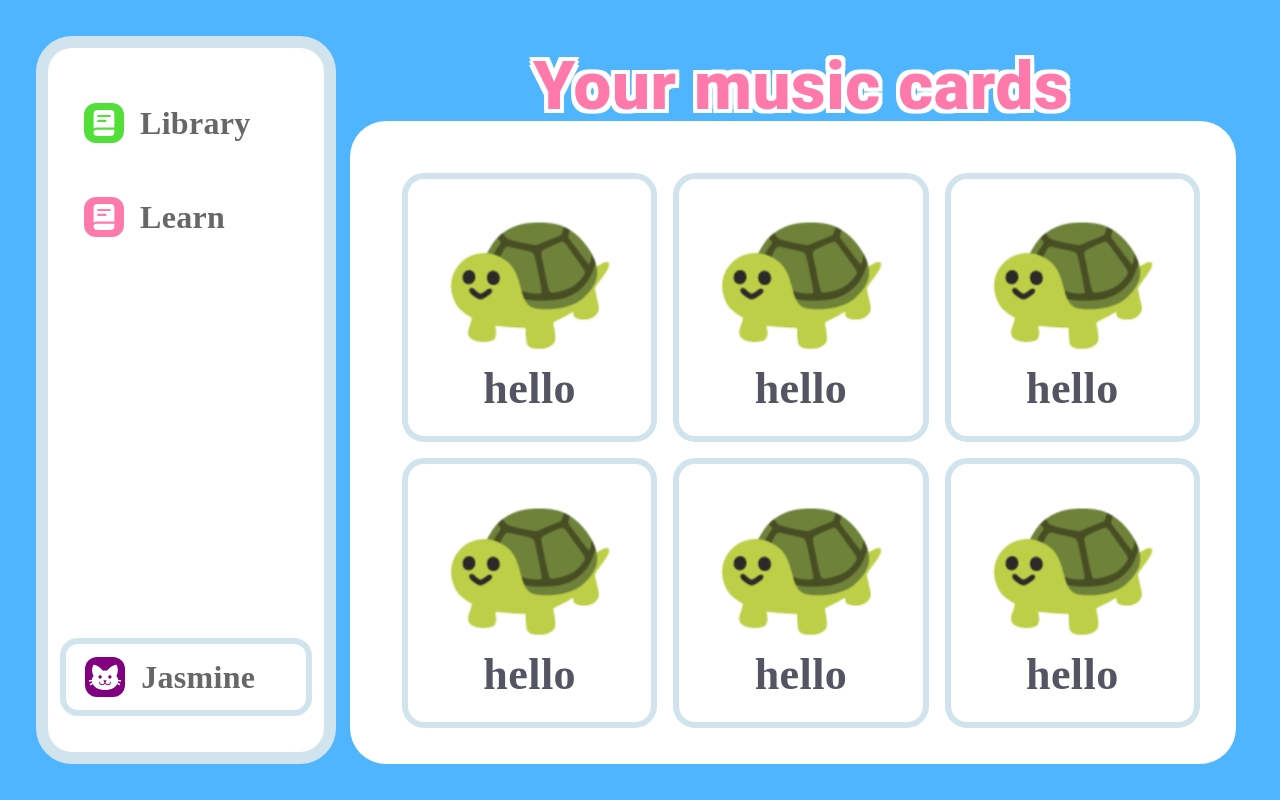
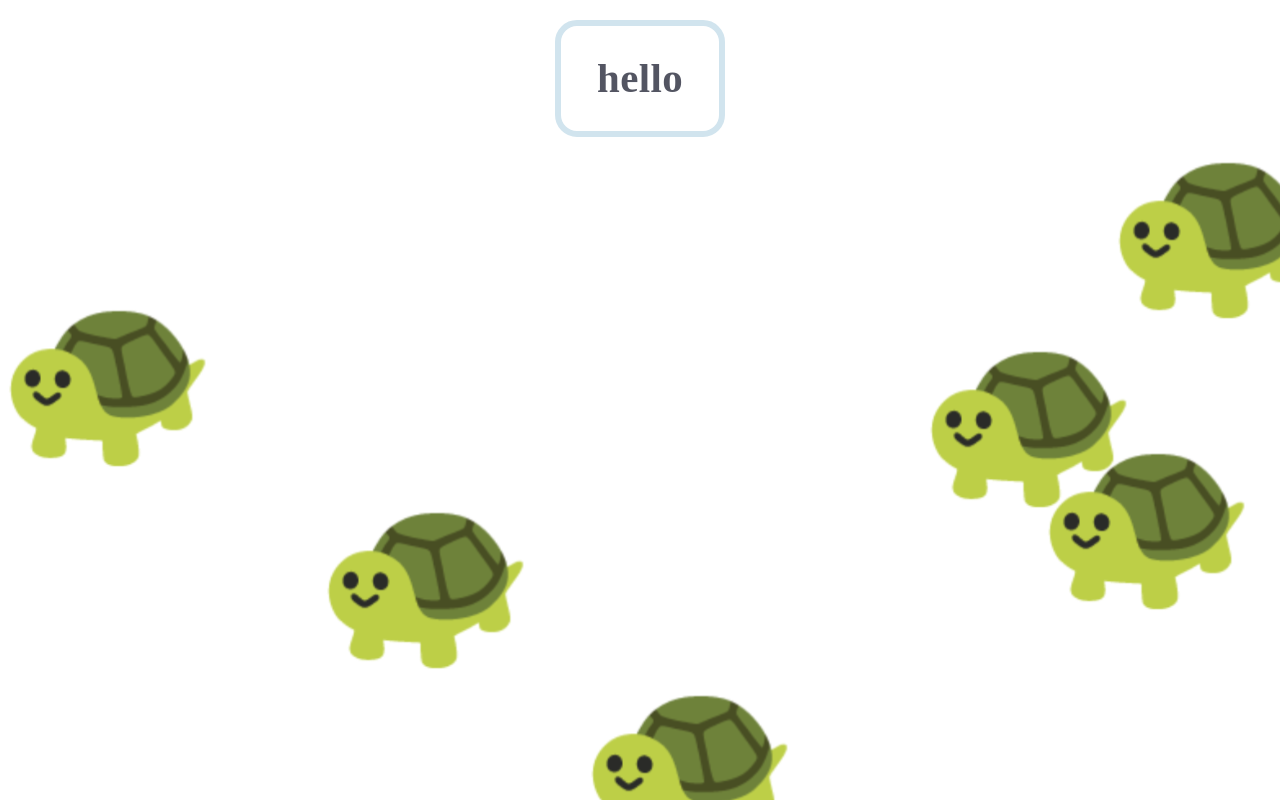
Before and after one commit to IdkwhatImD0ing/ABSeas, a Next.js app in the folder frontend/: page / in a window 1280 px wide. Built offline with nearby package versions, Linux system fonts and the light colour scheme.

Commit message:
animation for objects

```diff
--- a/frontend/app/page.js
+++ b/frontend/app/page.js
@@ -1,11 +1,13 @@
 import Home from "@/components/Home/Home";
 import { Box } from "@mui/material";
 import FlashcardPage from "@/components/flashcards/flashcardPage";
+import LyricsPage from "@/components/lyricsPage";
 export default function Default() {
   return (
     <Box width="100vw" height="100vh" top={0} left={0} overflow={"hidden"}>
       {/* <Home /> */}
-      <FlashcardPage />
+      {/* <FlashcardPage /> */}
+      <LyricsPage lyrics="hello" />
     </Box>
   );
 }
--- a/frontend/components/lyricsPage.js
+++ b/frontend/components/lyricsPage.js
@@ -1,30 +1,82 @@
-import React from 'react'
+"use client";
+import { useState, React, useEffect } from "react";
+import { Box, Typography } from "@mui/material";
+import { motion } from "framer-motion";
 
-function lyricsPage({lyrics}) {
+const getRandomPosition = (min, max) =>
+  Math.floor(Math.random() * (max - min + 1)) + min;
+
+function RandomPositionedImages() {
+  const [positions, setPositions] = useState([]);
+
+  useEffect(() => {
+    const maxX = window.innerWidth - 100;
+    const maxY = window.innerHeight - 100;
+    console.log(maxX);
+    const newPositions = Array.from({ length: 6 }, () => ({
+      // distance from left
+      // distance from top
+      x: getRandomPosition(0, maxX),
+      y: getRandomPosition(0, maxY),
+    }));
+
+    setPositions(newPositions);
+  }, []);
+  const wiggleAnimation = {
+    animate: {
+      rotate: [0, 10, -10, 10, -10, 0],
+      transition: { repeat: Infinity, duration: 2 },
+    },
+  };
   return (
+    <>
+      {positions.map((pos, index) => (
         <Box
-        display="flex"
-        justifyContent="flex-start"
-        width= "fit-content"
-        padding= "36px"
-        border= "6px solid #D1E4EE"
-        borderRadius= "22px"
+          key={index}
+          sx={{
+            position: "absolute",
+            left: `${pos.x}px`,
+            top: `${pos.y}px`,
+          }}
+        >
+          <motion.img src="./turtle.svg" alt="Turtle" {...wiggleAnimation} />
+        </Box>
+      ))}
+    </>
+  );
+}
+
+function LyricsPage({ lyrics }) {
+  return (
+    <Box sx={{ position: "relative", minHeight: "100vh" }}>
+      <Box
+        sx={{
+          display: "flex",
+          justifyContent: "center",
+          width: "fit-content",
+          padding: "22px 36px",
+          margin: "36px",
+          border: "6px solid #D1E4EE",
+          borderRadius: "22px",
+          backgroundColor: "#FFF",
+          margin: "20px auto",
+        }}
       >
         <Typography
           sx={{
             color: "#535562",
             textAlign: "center",
             fontFamily: "Poppins",
-                fontSize: "2.75625rem",
+            fontSize: "2.55625rem",
             fontWeight: "800",
           }}
         >
           {lyrics}
         </Typography>
-
       </Box>
-
-  )
+      <RandomPositionedImages />
+    </Box>
+  );
 }
 
-export default lyricsPage
+export default LyricsPage;
--- a/frontend/package.json
+++ b/frontend/package.json
@@ -13,6 +13,7 @@
     "@emotion/styled": "^11.11.5",
     "@mui/material": "^5.15.15",
     "firebase": "^10.10.0",
+    "framer-motion": "^11.0.25",
     "next": "14.1.4",
     "react": "^18",
     "react-card-flip": "^1.2.2",
```
Also changed, not shown: 1 other file (tests, documents, lock files or other folders). Lines whose indentation alone changed are shown as unchanged.
